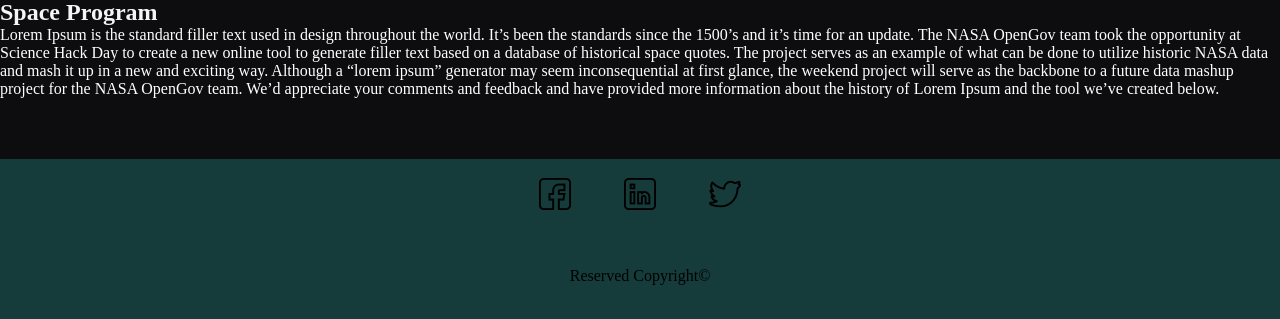
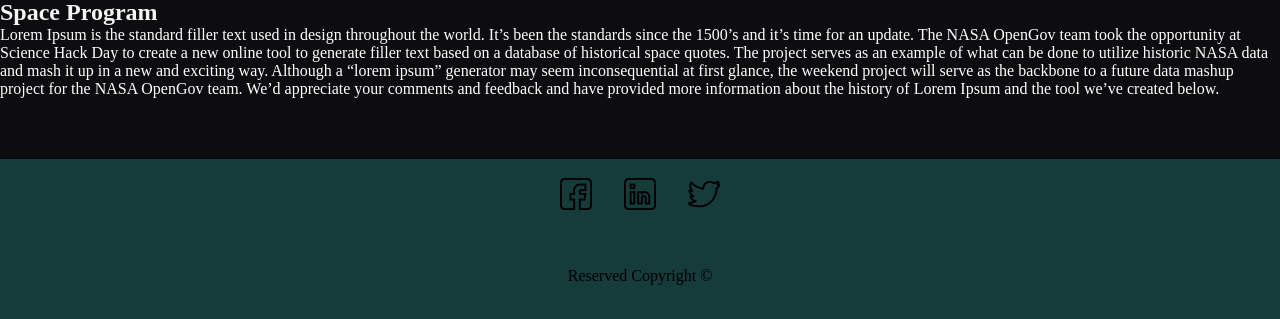
Before and after one commit to Carlos-Vitor/aulaDjango, a Django app: page / in a window 1280 px wide. Shown: the part 865-1184 px from the top of the page. Run offline with Django 3.2, Linux system fonts and the light colour scheme.

Commit message:
Correção do html

```diff
--- a/porrinha/static/style.css
+++ b/porrinha/static/style.css
@@ -59,7 +59,7 @@ footer{
 footer div{
     display: flex;
     justify-content: space-around;
-    width: 20vw;
+    width: 15vw;
 }
 
 .sobre{
@@ -76,7 +76,7 @@ footer div{
 }
 
 .sobre p{
-    color: white;
+    color: rgb(255, 255, 255);
     height: 15vh;
     width: 40vw;
     margin-bottom: 10vh;
--- a/porrinha/templates/main.html
+++ b/porrinha/templates/main.html
@@ -26,7 +26,7 @@
             <a href="https://www.linkedin.com/company/nasa/"><img src="{% static '/imgs/linkedin.png'%}" alt=""></a>
             <a href="https://twitter.com/nasa"><img src="{% static '/imgs/twitter.png'%}" alt=""></a>
         </div>
-        <p>Reserved Copyright©</p>
+        <p>Reserved Copyright ©</p>
     </footer>
 </body>
 </html>
```
